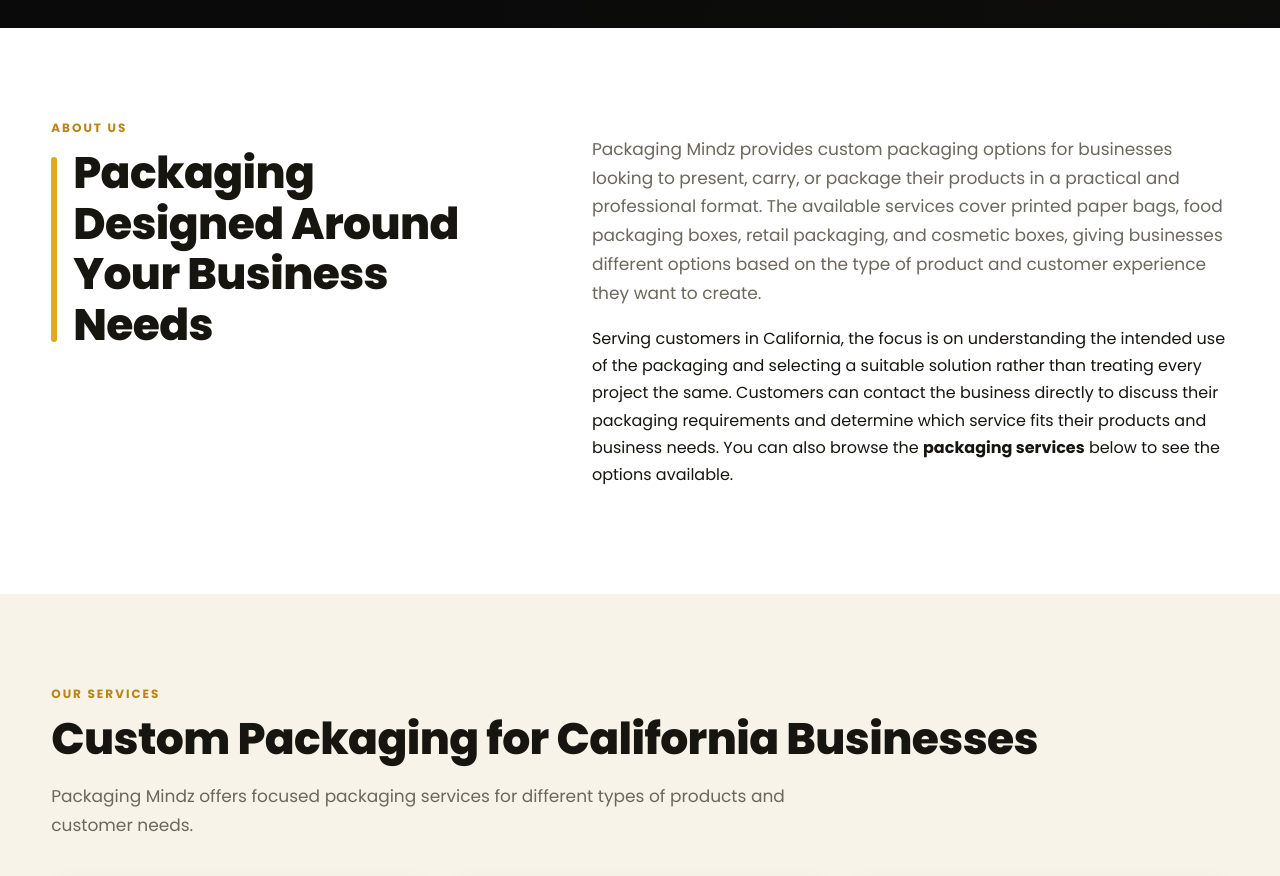
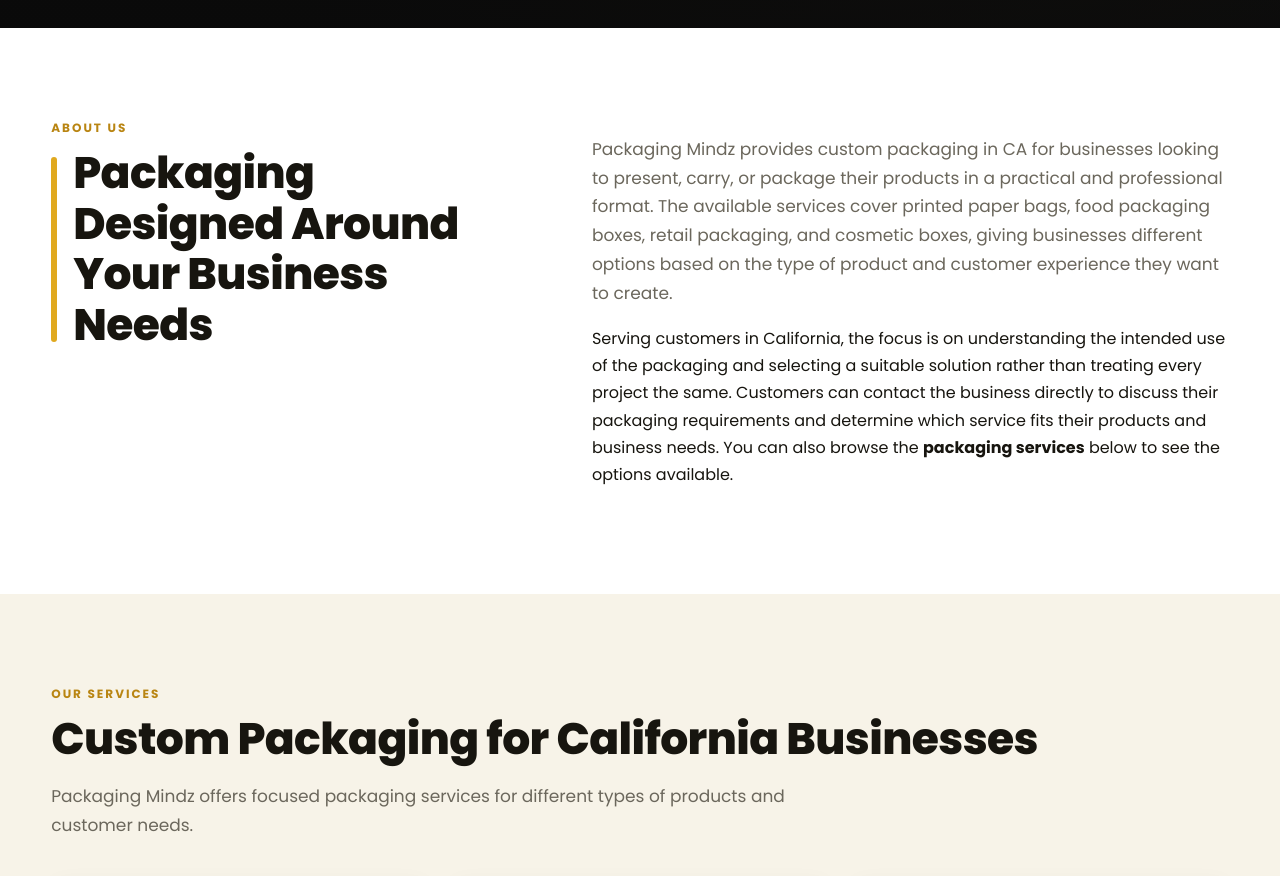
Before and after one commit to tariqtroy/Packaging-Mindz-California, a plain HTML site: page index.html in a window 1280 px wide. Shown: the part 880-1756 px from the top of the page. Drawn offline with Linux system fonts and the light colour scheme.

Commit message:
Update index.html

```diff
--- a/index.html
+++ b/index.html
@@ -77,7 +77,7 @@
 
     <div>
       <p class="lead">
-        Packaging Mindz provides custom packaging options for businesses looking to present, carry, or package their products in a practical and professional format. The available services cover printed paper bags, food packaging boxes, retail packaging, and cosmetic boxes, giving businesses different options based on the type of product and customer experience they want to create.
+        Packaging Mindz provides custom packaging in CA for businesses looking to present, carry, or package their products in a practical and professional format. The available services cover printed paper bags, food packaging boxes, retail packaging, and cosmetic boxes, giving businesses different options based on the type of product and customer experience they want to create.
       </p>
 
       <p>
```
